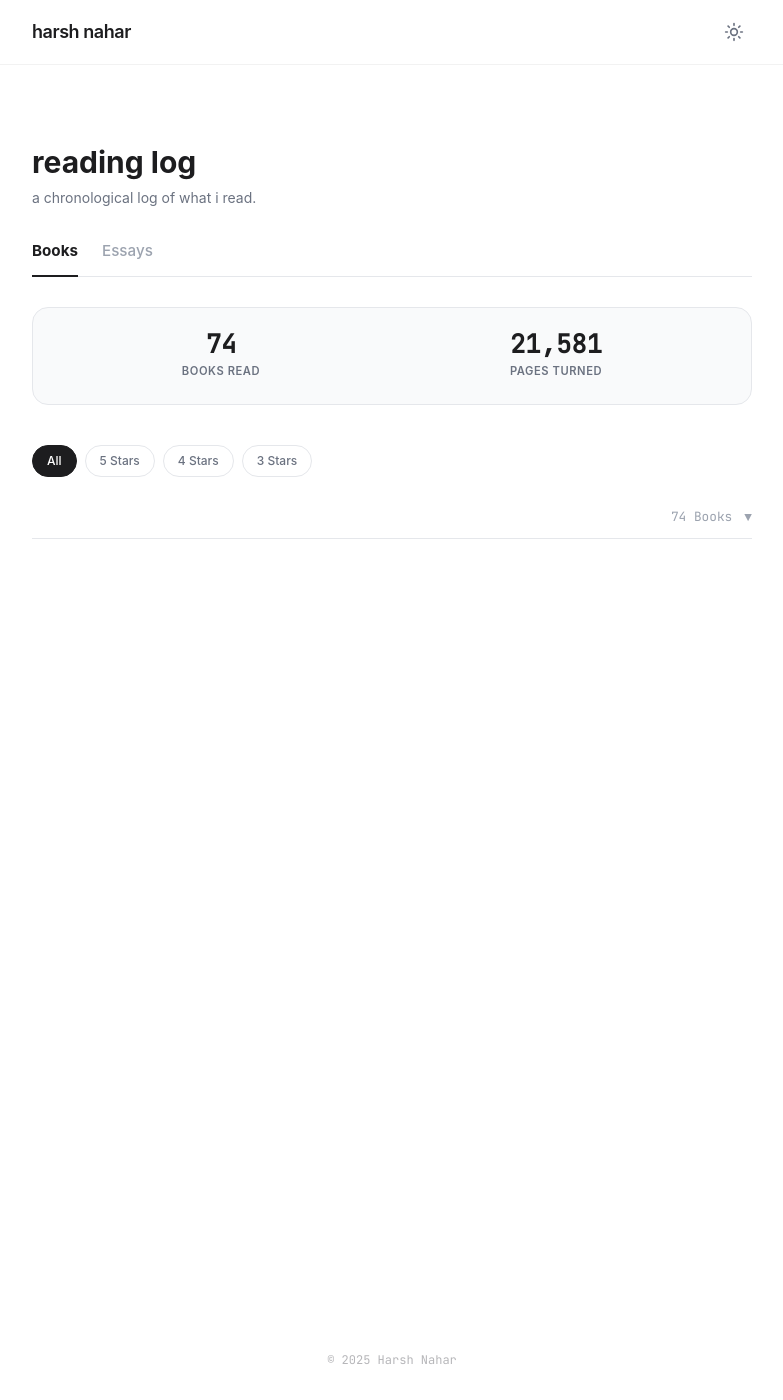
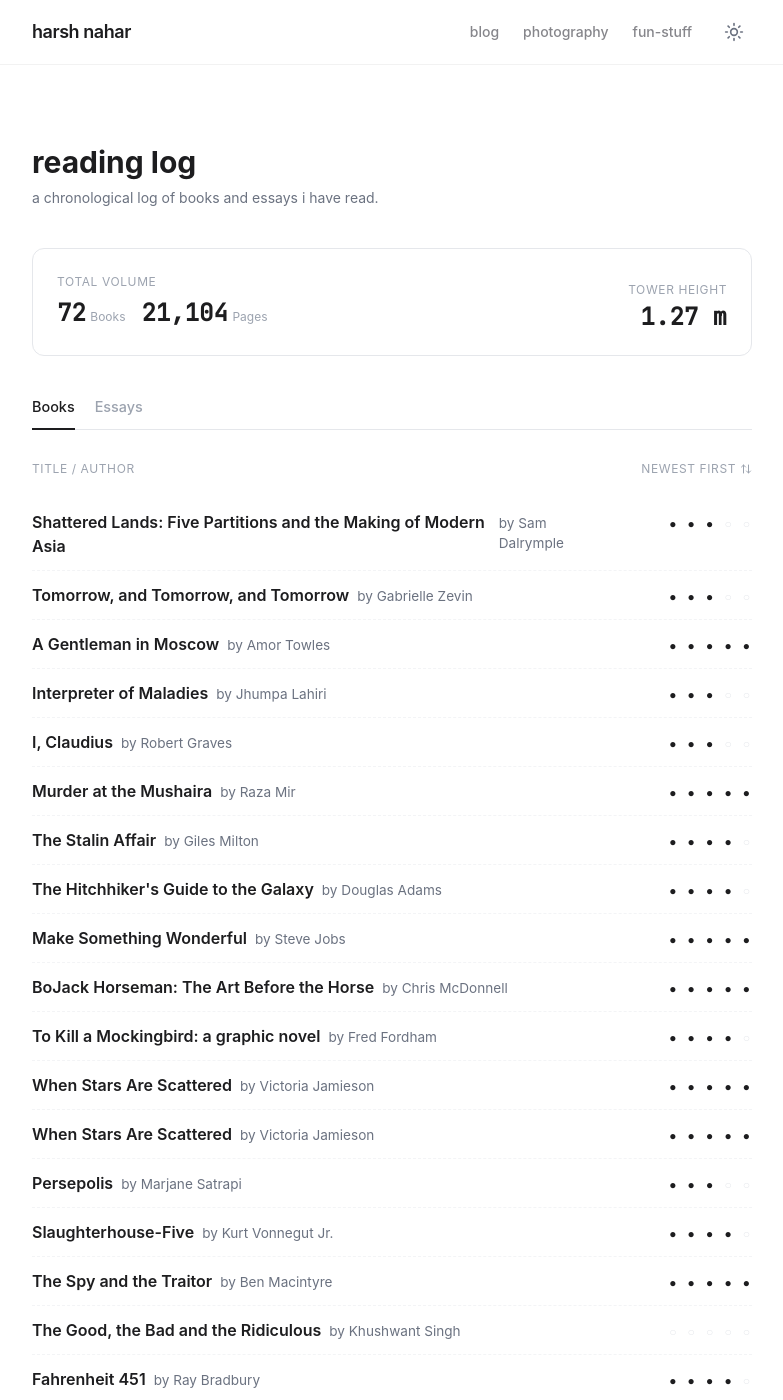
Before and after one commit to harsh-nahar/harsh-nahar.github.io, a Jekyll site: the page built from reading/index.html, in a window 1280 px wide and 1400 px high. Shown: the whole window, without its empty margins (248-1031 px from the left). Built offline with Jekyll 4.4.1, drawn with Linux system fonts in a browser that asks for light colours; nearby versions of some CDN libraries; some of the changed text lies outside the part shown.

Commit message:
Previous "Reading" page kept overriding website design, made significant overwrites to code

```diff
--- a/_data/articles.yml
+++ b/_data/articles.yml
@@ -1,11 +1,9 @@
 - title: "Hustle Culture is Killing Us"
   author: "Arnav Gupta"
   link: "https://threads.championswimmer.in/p/hustle-culture"
-  host: "threads.championswimmer.in"
   date: "2022-01-30"
 
 - title: "My moral code"
   author: "Paras Chopra"
   link: "https://invertedpassion.com/my-moral-code/"
-  host: "invertedpassion.com"
   date: "2021-04-18"
--- a/_data/books.yml
+++ b/_data/books.yml
@@ -32,7 +32,6 @@
   rating: 3
   pages: 469
   date_read: "2025-07-22"
-  review: "In the beginning it was really difficult to read, but once all the characters and their motivations had been explained, the pacing was much better and I loved the story from there."
 
 - title: "Murder at the Mushaira"
   author: "Raza Mir"
@@ -41,7 +40,7 @@
   pages: 358
   date_read: "2025-06-06"
 
-- title: "The Stalin Affair: The Impossible Alliance That Won the War"
+- title: "The Stalin Affair"
   author: "Giles Milton"
   id: "203578717"
   rating: 4
@@ -61,6 +60,13 @@
   rating: 5
   pages: 194
   date_read: "2023-04-14"
+
+- title: "BoJack Horseman: The Art Before the Horse"
+  author: "Chris McDonnell"
+  id: "35888337"
+  rating: 5
+  pages: 240
+  date_read: "2021-07-19"
 
 - title: "To Kill a Mockingbird: a graphic novel"
   author: "Fred Fordham"
@@ -118,7 +124,7 @@
   pages: 242
   date_read: "2021-02-09"
 
-- title: "How To: Absurd Scientific Advice"
+- title: "How To"
   author: "Randall Munroe"
   id: "42086897"
   rating: 4
@@ -237,6 +243,13 @@
   pages: 298
   date_read: "2020-07-11"
 
+- title: "When Stars Are Scattered"
+  author: "Victoria Jamieson"
+  id: "51215165"
+  rating: 5
+  pages: 264
+  date_read: "2021-07-04"
+
 - title: "Circe"
   author: "Madeline Miller"
   id: "35959740"
@@ -250,48 +263,6 @@
   rating: 3
   pages: 192
   date_read: "2020-06-27"
-
-- title: "The Shape of Ideas"
-  author: "Grant Snider"
-  id: "31305479"
-  rating: 0
-  pages: 144
-  date_read: "2020-06-23"
-
-- title: "The Art of Rick and Morty"
-  author: "James Siciliano"
-  id: "34480814"
-  rating: 0
-  pages: 224
-  date_read: "2020-06-23"
-
-- title: "Humble Pi: A Comedy of Maths Errors"
-  author: "Matt Parker"
-  id: "39074550"
-  rating: 0
-  pages: 314
-  date_read: "2020-06-21"
-
-- title: "Will My Cat Eat My Eyeballs?"
-  author: "Caitlin Doughty"
-  id: "43785830"
-  rating: 0
-  pages: 200
-  date_read: "2020-06-21"
-
-- title: "Memoirs of a Geisha"
-  author: "Arthur Golden"
-  id: "929"
-  rating: 0
-  pages: 503
-  date_read: "2020-06-21"
-
-- title: "Educated"
-  author: "Tara Westover"
-  id: "35133922"
-  rating: 0
-  pages: 352
-  date_read: "2020-06-21"
 
 - title: "Norse Mythology"
   author: "Neil Gaiman"
@@ -312,13 +283,6 @@
   id: "8921"
   rating: 0
   pages: 256
-  date_read: "2020-06-20"
-
-- title: "The High Crusade"
-  author: "Poul Anderson"
-  id: "338325"
-  rating: 0
-  pages: 192
   date_read: "2020-06-20"
 
 - title: "The Master and Margarita"
@@ -412,6 +376,13 @@
   pages: 212
   date_read: "2019-09-03"
 
+- title: "A Gentleman in Moscow"
+  author: "Amor Towles"
+  id: "34066798"
+  rating: 5
+  pages: 495
+  date_read: "2019-09-03"
+
 - title: "Norwegian Wood"
   author: "Haruki Murakami"
   id: "11297"
@@ -419,12 +390,12 @@
   pages: 296
   date_read: "2018-01-09"
 
-- title: "Animal Farm"
-  author: "George Orwell"
-  id: "7613"
-  rating: 4
-  pages: 129
-  date_read: "2013-06-01"
+- title: "The Alchemist"
+  author: "Paulo Coelho"
+  id: "865"
+  rating: 3
+  pages: 197
+  date_read: "2017-12-22"
 
 - title: "Revolution 2020"
   author: "Chetan Bhagat"
@@ -433,7 +404,7 @@
   pages: 296
   date_read: "2017-12-22"
 
-- title: "2 States: The Story of My Marriage"
+- title: "2 States"
   author: "Chetan Bhagat"
   id: "6969361"
   rating: 2
@@ -516,3 +487,17 @@
   rating: 5
   pages: 480
   date_read: "2017-12-27"
+
+- title: "Animal Farm"
+  author: "George Orwell"
+  id: "7613"
+  rating: 4
+  pages: 129
+  date_read: "2013-06-01"
+
+- title: "The Hound of the Baskervilles"
+  author: "Arthur Conan Doyle"
+  id: "8921"
+  rating: 0
+  pages: 256
+  date_read: "2012-05-01"
--- a/reading/index.html
+++ b/reading/index.html
@@ -2,420 +2,240 @@
 layout: default
 title: "reading log"
 permalink: /reading/
-description: "a chronological log of what i read."
+description: "a chronological log of books and essays i have read."
 image: "https://cdn.jsdelivr.net/gh/harsh-nahar/assets@main/blog-assets/tools_page_snippet.webp"
 ---
 
 <style>
+    /* --- DASHBOARD --- */
+    .stat-card {
+        padding: 24px;
+        border: 1px solid #e5e7eb;
+        border-radius: 12px;
+        background: #fff;
+        margin-bottom: 40px;
+    }
+    .dark .stat-card { background: #1c1c1e; border-color: #333; }
+
+    .stat-label { font-size: 0.75rem; text-transform: uppercase; color: #9ca3af; letter-spacing: 0.05em; margin-bottom: 4px; }
+    .stat-val { font-family: 'JetBrains Mono', monospace; font-size: 1.5rem; font-weight: 700; color: #1d1d1f; }
+    .dark .stat-val { color: #fff; }
+
     /* --- TABS --- */
-    .tab-nav {
+    .tab-bar {
         display: flex;
-        gap: 24px;
+        gap: 20px;
         border-bottom: 1px solid #e5e7eb;
         margin-bottom: 30px;
-        margin-top: 20px;
     }
-    .dark .tab-nav { border-color: #27272a; }
+    .dark .tab-bar { border-color: #333; }
 
     .tab-btn {
-        padding-bottom: 12px;
-        font-size: 0.95rem;
+        padding-bottom: 10px;
+        font-size: 0.9rem;
         font-weight: 500;
         color: #9ca3af;
         cursor: pointer;
+        transition: color 0.2s;
         border-bottom: 2px solid transparent;
-        transition: all 0.2s;
         margin-bottom: -1px;
     }
-    .tab-btn:hover { color: #1d1d1f; }
-    .dark .tab-btn:hover { color: #fff; }
-
-    .tab-btn.active {
-        color: #1d1d1f;
-        font-weight: 700;
-        border-bottom-color: #1d1d1f;
-    }
+    .tab-btn.active { color: #1d1d1f; border-bottom-color: #1d1d1f; }
     .dark .tab-btn.active { color: #fff; border-bottom-color: #fff; }
 
-    /* --- STATS BAR --- */
-    .stat-bar {
-        padding: 24px;
-        border: 1px solid #e5e7eb;
-        border-radius: 16px;
-        background: #f9fafb;
-        margin-bottom: 40px;
-        display: flex;
-        justify-content: space-around;
-        align-items: center;
-        text-align: center;
-    }
-    .dark .stat-bar { background: #1c1c1e; border-color: #333; }
-
-    .stat-val {
-        font-family: 'JetBrains Mono', monospace;
-        font-size: 1.6rem;
-        font-weight: 700;
-        color: #1d1d1f;
-        line-height: 1;
-        margin-bottom: 6px;
-        transition: color 0.2s;
-    }
-    .dark .stat-val { color: #fff; }
-
-    .stat-label {
-        font-size: 0.7rem;
-        text-transform: uppercase;
-        color: #6b7280;
-        letter-spacing: 0.05em;
-        font-weight: 600;
+    /* --- LISTS --- */
+    .list-header {
+        display: flex; justify-content: space-between; align-items: center;
+        margin-bottom: 20px; font-size: 0.75rem; color: #9ca3af; text-transform: uppercase; letter-spacing: 0.05em;
     }
 
-    /* --- FILTERS --- */
-    .filter-row {
-        display: flex;
-        gap: 8px;
-        margin-bottom: 30px;
-        flex-wrap: wrap;
-    }
-    .filter-chip {
-        font-size: 0.75rem;
-        padding: 6px 14px;
-        border-radius: 99px;
-        background: #fff;
-        border: 1px solid #e5e7eb;
-        color: #6b7280;
-        cursor: pointer;
-        transition: all 0.2s;
-        font-weight: 500;
-    }
-    .dark .filter-chip { background: #000; border-color: #333; color: #9ca3af; }
-
-    .filter-chip:hover { border-color: #9ca3af; color: #1d1d1f; }
-    .dark .filter-chip:hover { color: #fff; border-color: #666; }
-
-    .filter-chip.active {
-        background: #1d1d1f; color: #fff; border-color: #1d1d1f;
-    }
-    .dark .filter-chip.active { background: #fff; color: #000; border-color: #fff; }
-
-    /* --- YEAR COLLAPSIBLE --- */
-    details.year-group { margin-bottom: 24px; }
-
-    summary.year-summary {
-        list-style: none;
-        cursor: pointer;
+    .item-row {
         display: flex;
         justify-content: space-between;
         align-items: baseline;
-        padding-bottom: 12px;
-        border-bottom: 1px solid #e5e7eb;
-        margin-bottom: 16px;
-        transition: border-color 0.2s;
+        padding: 12px 0;
+        border-bottom: 1px dashed #f3f4f6;
+        transition: opacity 0.2s;
     }
-    .dark summary.year-summary { border-color: #27272a; }
-    summary.year-summary::-webkit-details-marker { display: none; }
+    .dark .item-row { border-color: #27272a; }
+    .item-row:hover { opacity: 0.7; }
 
-    summary.year-summary:hover { border-bottom-color: #9ca3af; }
-
-    .year-title {
-        font-size: 1.5rem;
-        font-weight: 700;
-        color: #e5e7eb;
-        transition: color 0.2s;
-    }
-    .dark .year-title { color: #333; }
-
-    /* Open State */
-    details[open] summary .year-title { color: #1d1d1f; }
-    .dark details[open] summary .year-title { color: #fff; }
-
-    .year-meta {
-        display: flex;
-        align-items: center;
-        gap: 12px;
-        font-family: 'JetBrains Mono', monospace;
-        font-size: 0.8rem;
-        color: #9ca3af;
+    .item-left { display: flex; flex-direction: column; gap: 2px; max-width: 80%; }
+    @media (min-width: 640px) {
+        .item-left { flex-direction: row; align-items: baseline; gap: 8px; }
     }
 
-    .year-arrow {
-        font-size: 0.8rem;
-        transition: transform 0.2s;
-    }
-    details[open] .year-arrow { transform: rotate(180deg); }
+    .item-title { font-weight: 600; color: #1d1d1f; text-decoration: none; font-size: 1rem; }
+    .dark .item-title { color: #fff; }
+    .item-author { font-size: 0.85rem; color: #6b7280; font-weight: 400; }
 
+    .item-meta { font-family: 'JetBrains Mono', monospace; font-size: 0.75rem; color: #9ca3af; white-space: nowrap; }
 
-    /* --- BOOK LIST ITEMS --- */
-    .book-row {
-        padding: 16px 0;
-        border-bottom: 1px dashed #f3f4f6;
-    }
-    .dark .book-row { border-color: #27272a; }
-    .book-row:last-child { border-bottom: none; }
-    .book-row.hidden { display: none; }
+    /* Monochrome Stars */
+    .stars { letter-spacing: 2px; }
+    .star-fill { color: #1d1d1f; }
+    .star-empty { color: #e5e7eb; }
+    .dark .star-fill { color: #fff; }
+    .dark .star-empty { color: #333; }
 
-    .b-header {
-        display: flex;
-        justify-content: space-between;
-        align-items: flex-start;
-        gap: 16px;
-    }
-
-    .b-info {
-        flex-grow: 1;
-        padding-right: 10px;
-    }
-
-    .b-title {
-        font-weight: 600;
-        color: #1d1d1f;
-        text-decoration: none;
-        font-size: 1rem;
-        line-height: 1.4;
-    }
-    .dark .b-title { color: #fff; }
-    .b-title:hover { color: #3b82f6; }
-
-    .b-author {
-        font-size: 0.85rem;
-        color: #6b7280;
-        margin-left: 6px;
-        white-space: nowrap;
-    }
-
-    /* Fixed width rating to prevent wrapping */
-    .rating-dots {
-        font-size: 0.75rem;
-        letter-spacing: 2px;
-        color: #1d1d1f;
-        flex-shrink: 0;
-        margin-top: 3px;
-        white-space: nowrap;
-    }
-    .dark .rating-dots { color: #fff; }
-
-    .rating-dots .empty { color: #e5e7eb; }
-    .dark .rating-dots .empty { color: #333; }
-
-    .b-review {
-        font-family: 'Georgia', serif;
-        font-style: italic;
-        color: #4b5563;
-        font-size: 0.95rem;
-        margin-top: 8px;
-        padding-left: 12px;
-        border-left: 2px solid #e5e7eb;
-        line-height: 1.6;
-    }
-    .dark .b-review { color: #9ca3af; border-color: #333; }
-
-    /* --- ESSAYS --- */
-    .article-item {
-        padding: 16px 0;
-        border-bottom: 1px solid #f3f4f6;
-    }
-    .dark .article-item { border-color: #27272a; }
-
-    .article-link {
-        font-size: 1rem;
-        font-weight: 500;
-        color: #1d1d1f;
-        text-decoration: none;
-        display: block;
-        margin-bottom: 4px;
-    }
-    .dark .article-link { color: #fff; }
-    .article-link:hover { color: #3b82f6; text-decoration: underline; }
-
-    .article-meta {
-        font-size: 0.8rem;
-        color: #9ca3af;
-    }
-
-    .hidden { display: none !important; }
+    /* Controls */
+    .sort-toggle { cursor: pointer; display: flex; align-items: center; gap: 4px; }
+    .sort-toggle:hover { color: #1d1d1f; dark:color: #fff; }
 </style>
 
 <div class="fade-in max-w-3xl mx-auto mb-20">
 
-    <div class="mb-8">
+    <div class="mb-10">
         <h1 class="text-3xl font-bold text-[#1d1d1f] dark:text-white mb-2">reading log</h1>
-        <p class="text-sm text-gray-500 dark:text-gray-400">
-            a chronological log of what i read.
-        </p>
+        <p class="text-sm text-gray-500 dark:text-gray-400">a chronological log of books and essays i have read.</p>
     </div>
 
-    <!-- TABS -->
-    <div class="tab-nav">
-        <div class="tab-btn active" onclick="switchTab('books')" id="tabBooksBtn">Books</div>
-        <div class="tab-btn" onclick="switchTab('essays')" id="tabEssaysBtn">Essays</div>
+    <!-- 1. STATS DASHBOARD -->
+    <div class="stat-card">
+        <div class="flex justify-between items-end">
+            <div>
+                <p class="stat-label">Total Volume</p>
+                <div class="flex items-baseline gap-4">
+                    <div><span class="stat-val">{{ site.data.books.size }}</span> <span class="text-xs text-gray-400">Books</span></div>
+                    <div><span class="stat-val" id="totalPages">0</span> <span class="text-xs text-gray-400">Pages</span></div>
                 </div>
-
-    <!-- === BOOK TAB === -->
-    <div id="tabBooksContent">
-
-        <!-- Stats (Books Only) -->
-        <div class="stat-bar">
-            <div>
-                <div id="totalBooks" class="stat-val">0</div>
-                <p class="stat-label">Books Read</p>
             </div>
-            <div>
-                <div id="totalPages" class="stat-val">0</div>
-                <p class="stat-label">Pages Turned</p>
+            <!-- Dynamic "Meters" Logic -->
+            <div class="text-right hidden sm:block">
+                <p class="stat-label">Tower Height</p>
+                <div class="stat-val text-lg text-gray-500" id="towerHeight">0 m</div>
+            </div>
         </div>
     </div>
 
-        <!-- Filters -->
-        <div class="filter-row">
-            <div class="filter-chip active" onclick="filterRating('all', this)">All</div>
-            <div class="filter-chip" onclick="filterRating(5, this)">5 Stars</div>
-            <div class="filter-chip" onclick="filterRating(4, this)">4 Stars</div>
-            <div class="filter-chip" onclick="filterRating(3, this)">3 Stars</div>
+    <!-- 2. TABS -->
+    <div class="tab-bar">
+        <div class="tab-btn active" onclick="switchTab('books')">Books</div>
+        <div class="tab-btn" onclick="switchTab('essays')">Essays</div>
     </div>
 
-        <!-- Book List (Grouped by Year) -->
+    <!-- 3. BOOKS VIEW -->
+    <div id="viewBooks">
+        <div class="list-header">
+            <span>Title / Author</span>
+            <span class="sort-toggle" onclick="toggleSort()">
+                <span id="sortLabel">Newest First</span> <i data-lucide="arrow-up-down" class="w-3 h-3"></i>
+            </span>
+        </div>
+
         <div id="bookListContainer">
-            {% comment %}
-                Group books by 'year'.
-                Sort descending (2025 at top).
-            {% endcomment %}
-            {% assign books_by_year = site.data.books | group_by: "year" | sort: "name" | reverse %}
-            {% assign current_year_str = "now" | date: "%Y" %}
+            {% assign books = site.data.books | sort: 'date_read' | reverse %}
+            {% for book in books %}
+            <div class="item-row book-entry"
+                 data-date="{{ book.date_read }}"
+                 data-rating="{{ book.rating }}">
 
-            {% for year_group in books_by_year %}
-
-            <!-- Default Open ONLY for Current Year -->
-            <details {% if year_group.name == current_year_str %}open{% endif %} class="year-group">
-                <summary class="year-summary">
-                    <span class="year-title">{{ year_group.name }}</span>
-                    <div class="year-meta">
-                        <!-- ID for dynamic update via JS -->
-                        <span class="year-count-label" id="count-{{ year_group.name }}">{{ year_group.items | size }} Books</span>
-                        <span class="year-arrow">▼</span>
-                    </div>
-                </summary>
-
-                <div class="year-items">
-                {% for book in year_group.items %}
-                    <div class="book-row" data-rating="{{ book.rating | round }}" data-pages="{{ book.pages }}">
-                        <div class="b-header">
-                            <div class="b-info">
-                                <a href="https://www.goodreads.com/book/show/{{ book.id }}" target="_blank" class="b-title">
+                <div class="item-left">
+                    <a href="https://www.goodreads.com/book/show/{{ book.id }}" target="_blank" class="item-title hover:underline">
                         {{ book.title }}
                     </a>
-                                <span class="b-author">by {{ book.author }}</span>
+                    <span class="item-author">by {{ book.author }}</span>
                 </div>
 
-                            <!-- Rating -->
-                            <div class="rating-dots" title="{{ book.rating }}/5">
+                <div class="item-meta">
+                    <span class="stars">
                         {% for i in (1..5) %}
-                                    {% if i <= book.rating %}●{% else %}<span class="empty">●</span>{% endif %}
+                            {% if i <= book.rating %}
+                                <span class="star-fill">●</span>
+                            {% else %}
+                                <span class="star-empty">○</span>
+                            {% endif %}
+                        {% endfor %}
+                    </span>
+                </div>
+            </div>
             {% endfor %}
         </div>
     </div>
 
-                        {% if book.review %}
-                            <p class="b-review">“{{ book.review }}”</p>
-                        {% endif %}
-                    </div>
-                {% endfor %}
-                </div>
-            </details>
-            {% endfor %}
-        </div>
+    <!-- 4. ESSAYS VIEW -->
+    <div id="viewEssays" class="hidden">
+        <div class="list-header">
+            <span>Title / Author</span>
+            <span>Date</span>
         </div>
 
-    <!-- === ESSAYS TAB === -->
-    <div id="tabEssaysContent" class="hidden">
-        <div class="article-list">
         {% assign articles = site.data.articles | sort: 'date' | reverse %}
         {% for article in articles %}
-            <div class="article-item">
-                <a href="{{ article.link }}" target="_blank" class="article-link">{{ article.title }}</a>
-                <div class="article-meta">
-                    {{ article.author }} <span class="mx-1">•</span> {{ article.date | date: "%Y" }}
+        <div class="item-row">
+            <div class="item-left">
+                <a href="{{ article.link }}" target="_blank" class="item-title hover:underline">
+                    {{ article.title }}
+                </a>
+                <span class="item-author">{{ article.author }}</span>
+            </div>
+            <div class="item-meta">
+                {{ article.date | date: "%Y" }}
             </div>
         </div>
         {% endfor %}
-
-            {% if articles.size == 0 %}
-                <p class="text-center text-gray-400 py-10">No essays logged yet.</p>
-            {% endif %}
-        </div>
     </div>
 
 </div>
 
-<!-- LOGIC -->
 <script>
-    // 1. Initial Stats Calculation (Liquid injected)
-    const booksData = {{ site.data.books | jsonify }};
-    updateGlobalStats(booksData.length, booksData.reduce((s, b) => s + (b.pages || 0), 0));
+    // --- STATS LOGIC ---
+    // Liquid calculates count, JS calculates pages sum
+    const books = {{ site.data.books | jsonify }};
 
-    function updateGlobalStats(count, pages) {
-        document.getElementById('totalBooks').textContent = count;
+    function initStats() {
+        const pages = books.reduce((sum, b) => sum + (b.pages || 0), 0);
         document.getElementById('totalPages').textContent = pages.toLocaleString();
+
+        // 1 meter = approx 10,000 pages (standard paper thickness)
+        // actually avg book thickness 300 pages = 2cm. So 1 page = 0.006 cm.
+        const meters = (pages * 0.006 / 100).toFixed(2);
+        document.getElementById('towerHeight').textContent = `${meters} m`;
     }
 
-    // 2. Tab Switcher
+    // --- TABS ---
     function switchTab(tab) {
-        const booksContent = document.getElementById('tabBooksContent');
-        const essaysContent = document.getElementById('tabEssaysContent');
-        const booksBtn = document.getElementById('tabBooksBtn');
-        const essaysBtn = document.getElementById('tabEssaysBtn');
+        const booksDiv = document.getElementById('viewBooks');
+        const essaysDiv = document.getElementById('viewEssays');
+        const btns = document.querySelectorAll('.tab-btn');
 
         if(tab === 'books') {
-            booksContent.classList.remove('hidden');
-            essaysContent.classList.add('hidden');
-            booksBtn.classList.add('active');
-            essaysBtn.classList.remove('active');
+            booksDiv.classList.remove('hidden');
+            essaysDiv.classList.add('hidden');
+            btns[0].classList.add('active');
+            btns[1].classList.remove('active');
         } else {
-            booksContent.classList.add('hidden');
-            essaysContent.classList.remove('hidden');
-            essaysBtn.classList.add('active');
-            booksBtn.classList.remove('active');
+            booksDiv.classList.add('hidden');
+            essaysDiv.classList.remove('hidden');
+            btns[1].classList.add('active');
+            btns[0].classList.remove('active');
         }
     }
 
-    // 3. Dynamic Filter Logic
-    function filterRating(rating, btn) {
-        // Toggle Active Chip
-        document.querySelectorAll('.filter-chip').forEach(c => c.classList.remove('active'));
-        btn.classList.add('active');
+    // --- SORTING ---
+    let sortMode = 'date'; // 'date' or 'rating'
 
-        const years = document.querySelectorAll('.year-group');
-        let globalVisibleCount = 0;
-        let globalPagesCount = 0;
+    function toggleSort() {
+        const container = document.getElementById('bookListContainer');
+        const items = Array.from(container.getElementsByClassName('book-entry'));
+        const label = document.getElementById('sortLabel');
 
-        years.forEach(yearGroup => {
-            const rows = yearGroup.querySelectorAll('.book-row');
-            let yearVisibleCount = 0;
+        if(sortMode === 'date') {
+            // Switch to Rating
+            sortMode = 'rating';
+            label.textContent = "Best Rated";
+            items.sort((a, b) => b.getAttribute('data-rating') - a.getAttribute('data-rating'));
+        } else {
+            // Switch to Date
+            sortMode = 'date';
+            label.textContent = "Newest First";
+            items.sort((a, b) => new Date(b.getAttribute('data-date')) - new Date(a.getAttribute('data-date')));
+        }
 
-            rows.forEach(row => {
-                const r = parseInt(row.getAttribute('data-rating'));
-                const p = parseInt(row.getAttribute('data-pages')) || 0;
+        container.innerHTML = "";
+        items.forEach(i => container.appendChild(i));
+    }
 
-                if(rating === 'all' || r === rating) {
-                    row.classList.remove('hidden');
-                    yearVisibleCount++;
-                    globalPagesCount += p;
-                } else {
-                    row.classList.add('hidden');
-                }
-            });
-
-            // Update Year Header Count
-            const countLabel = yearGroup.querySelector('.year-count-label');
-            if(countLabel) countLabel.textContent = `${yearVisibleCount} Books`;
-
-            // Hide Empty Years
-            if(yearVisibleCount === 0) yearGroup.style.display = 'none';
-            else yearGroup.style.display = 'block';
-
-            globalVisibleCount += yearVisibleCount;
-        });
-
-        // Update Global Stats based on Filter
-        updateGlobalStats(globalVisibleCount, globalPagesCount);
-    }
+    document.addEventListener('DOMContentLoaded', initStats);
+    lucide.createIcons();
 </script>
```
Lines whose indentation alone changed are shown as unchanged.
